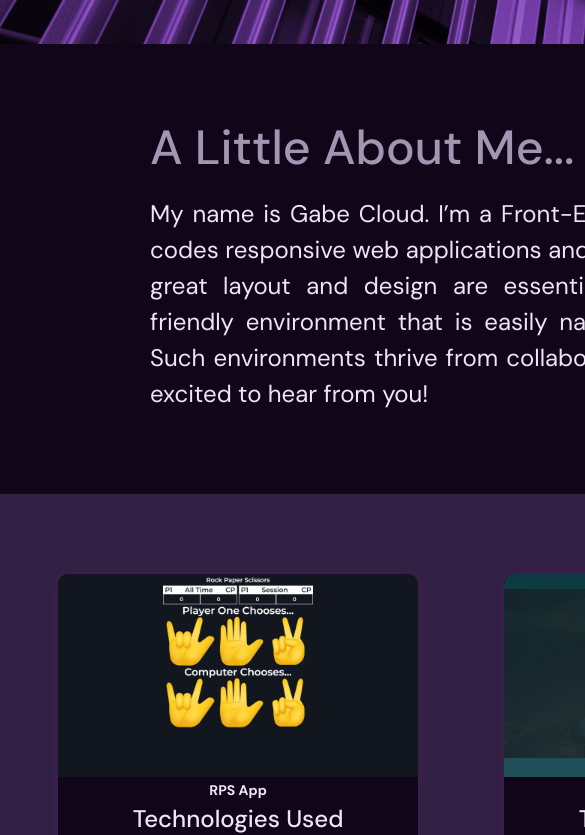
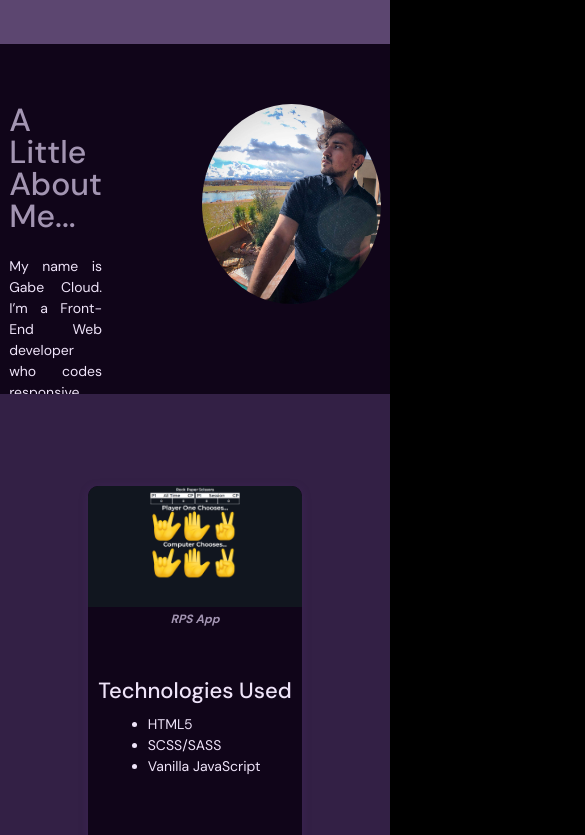
Before and after one commit to GabeCloud94/portfolio, a React (Create React App) app: page / in a window 390 px wide. Shown: the part 800-1635 px from the top of the page, 585 px wide, since content can reach past the window. Built offline with nearby package versions, Linux system fonts and the light colour scheme.

Commit message:
Fixed more CSS issues

```diff
--- a/src/components/Projects.js
+++ b/src/components/Projects.js
@@ -11,7 +11,9 @@ const Projects = () => {
               src={require("../images/rps-app.png")}
               alt="Rock, Paper, Scissors App"
             />
-            <h3 className="CardCaption">RPS App</h3>
+            <h3 className="CardCaption">
+              <em>RPS App</em>
+            </h3>
           </a>
           <div className="TechContainer">
             <h3 className="TechUsed">Technologies Used</h3>
@@ -29,7 +31,9 @@ const Projects = () => {
               src={require("../images/cloud-guitars.png")}
               alt="Cloud Guitars Website"
             />
-            <h3 className="CardCaption">Cloud Guitars</h3>
+            <h3 className="CardCaption">
+              <em>Cloud Guitars</em>
+            </h3>
           </a>
           <div className="TechContainer">
             <h3 className="TechUsed">Technologies Used</h3>
@@ -48,7 +52,9 @@ const Projects = () => {
               src={require("../images/tip-calc.png")}
               alt="JavaScript Tip Calculator"
             />
-            <h3 className="CardCaption">JS Tip Calculator</h3>
+            <h3 className="CardCaption">
+              <em>JS Tip Calculator</em>
+            </h3>
           </a>
           <div className="TechContainer">
             <h3 className="TechUsed">Technologies Used</h3>
@@ -66,7 +72,9 @@ const Projects = () => {
               src={require("../images/js-calc.png")}
               alt="JS Calculator"
             />
-            <h3 className="CardCaption">Windows Calculator Replica</h3>
+            <h3 className="CardCaption">
+              <em>Windows Calculator Replica</em>
+            </h3>
           </a>
           <div className="TechContainer">
             <h3 className="TechUsed">Technologies Used</h3>
@@ -84,7 +92,9 @@ const Projects = () => {
               src={require("../images/omnifood.png")}
               alt="Omnifood Site"
             />
-            <h3 className="CardCaption">Omnifood WebSite</h3>
+            <h3 className="CardCaption">
+              <em>Omnifood WebSite</em>
+            </h3>
           </a>
           <div className="TechContainer">
             <h3 className="TechUsed">Technologies Used</h3>
--- a/src/styles/style.scss
+++ b/src/styles/style.scss
@@ -26,15 +26,21 @@ body::-webkit-scrollbar {
   display: none;
 }
 
+#wrapper {
+  margin-left: auto;
+  margin-right: auto;
+  width: 100vw;
+}
+
 .Background1 {
   background-image: url("../images/modern-architecture-contemporary-purple-building-clear-sky-3872x2592-2531.jpg");
   background-size: 100%;
   height: 100vh;
-  width: auto;
+  width: 100%;
   background-repeat: cover;
   background-position: center;
   background-repeat: no-repeat;
-  background-color: black;
+  background-color: #5c4670;
   overflow: hidden;
 }
 
@@ -95,6 +101,7 @@ body::-webkit-scrollbar {
   padding: 8rem 15rem;
   justify-content: center;
   gap: 10rem;
+  overflow: hidden;
 }
 
 .AboutWords {
@@ -125,21 +132,21 @@ body::-webkit-scrollbar {
 
 .ProjectContainer {
   height: 108rem;
-  width: 100%;
   background: #332045;
   display: flex;
   justify-content: center;
-  overflow: hidden;
+  align-items: center;
 }
 
 .CardContainer {
-  height: 100vh;
-  width: 100%;
+  height: 108rem;
+  width: 65%;
   display: flex;
-  padding: 8rem 2.4rem;
   flex-wrap: wrap;
   justify-content: center;
-  gap: 8.6rem;
+  align-items: center;
+  gap: 8rem;
+  padding: 8rem 0;
 }
 
 .ProjectCard {
@@ -172,22 +179,22 @@ body::-webkit-scrollbar {
 }
 
 .CardCaption {
-  color: #efe4f9;
+  color: #a395b2;
   font-size: 1.4rem;
   padding-top: 0.4rem;
 }
 
 .TechUsed {
-  padding-top: 1rem;
+  padding-top: 1.4rem;
   font-size: 2.4rem;
   font-weight: 500;
   color: #efe4f9;
 }
 
 .TechList {
-  padding-top: 1rem;
+  padding-top: 1.2rem;
   text-align: left;
-  padding-left: 4.8rem;
+  padding-left: 6rem;
   font-size: 1.6rem;
   color: #efe4f9;
 }
@@ -199,7 +206,7 @@ body::-webkit-scrollbar {
 }
 
 .ContactContainer {
-  height: 30rem;
+  height: 20rem;
   background-color: #100519;
   display: flex;
   align-items: center;
@@ -215,14 +222,151 @@ body::-webkit-scrollbar {
 }
 
 .GitHubLink {
-  height: 20rem;
+  height: 10rem;
   filter: invert(100%) sepia(0%) saturate(0%) hue-rotate(93deg) brightness(103%)
     contrast(103%);
 }
 
 .LinkedInLink {
-  height: 20rem;
+  height: 10rem;
   filter: invert(100%) sepia(0%) saturate(0%) hue-rotate(93deg) brightness(103%)
     contrast(103%);
   border-radius: 12px;
 }
+
+@media screen and (max-width: 1900px) {
+  .CardContainer {
+    gap: 4rem;
+  }
+}
+
+@media screen and (max-width: 1790px) {
+  .CardContainer {
+    width: 75%;
+  }
+}
+
+@media screen and (max-width: 1550px) {
+  .CardContainer {
+    width: 90%;
+  }
+}
+
+@media screen and (max-width: 1392px) {
+  .Background1 {
+    background: #5c4670;
+  }
+
+  .HeaderName,
+  .NavBar {
+    color: #fff;
+  }
+
+  .AboutWords {
+    width: 55rem;
+  }
+
+  .AboutText {
+    font-size: 1.8rem;
+  }
+
+  .PersonalPhoto {
+    height: 26rem;
+  }
+
+  .ProjectCard {
+    height: 36rem;
+    width: 30rem;
+  }
+
+  .CardCaption {
+    font-size: 1.2rem;
+  }
+
+  .TechUsed {
+    font-size: 2.2rem;
+  }
+
+  .TechList {
+    font-size: 1.4rem;
+  }
+}
+
+@media screen and (max-width: 1100px) {
+  .HeaderName {
+    font-size: 4.2rem;
+  }
+
+  .NavBar {
+    font-size: 1.8rem;
+  }
+
+  .AboutContainer {
+    height: 35rem;
+  }
+
+  .AboutTitle {
+    font-size: 4.4rem;
+  }
+
+  .AboutText {
+    font-size: 1.6rem;
+  }
+
+  .PersonalPhoto {
+    height: 20rem;
+  }
+
+  .ProjectContainer {
+    height: 147rem;
+  }
+
+  .CardContainer {
+    height: 147rem;
+    width: 65%;
+  }
+
+  .ContactContainer {
+    height: 16rem;
+  }
+
+  .GitHubLink {
+    height: 8rem;
+  }
+
+  .LinkedInLink {
+    height: 8rem;
+  }
+}
+@media screen and (max-width: 990px) {
+  .HeaderName {
+    font-size: 3.6rem;
+  }
+  .NavBar {
+    font-size: 1.4rem;
+  }
+  .AboutContainer {
+    padding: 6rem 8rem;
+  }
+  .AboutWords {
+    width: 45rem;
+  }
+  .AboutTitle {
+    font-size: 3.2rem;
+  }
+  .AboutText {
+    font-size: 1.4rem;
+  }
+
+  .TitleText {
+    font-size: 4rem;
+  }
+  .ProjectContainer {
+    height: 224rem;
+  }
+
+  .CardContainer {
+    height: 224rem;
+    width: 55%;
+  }
+}
```
